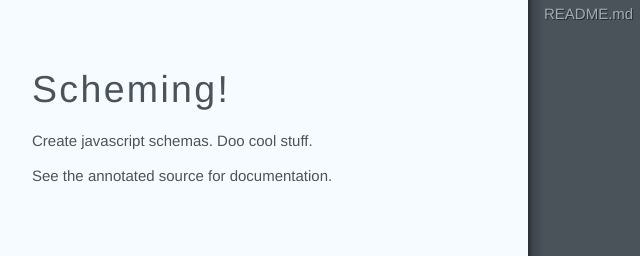
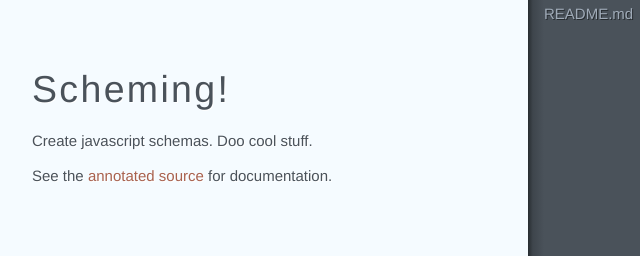
Before and after one commit to erin-noe-payne/scheming, a plain HTML site: page index.html in a window 1280 px wide. Shown: the top 256 px of the page, 0-640 px from the left. Drawn offline with Linux system fonts and the light colour scheme.

Commit message:
Generated documentation for c12ffeb37ac0776f4576ef52d971fb77fb1a196b

```diff
--- a/index.html
+++ b/index.html
@@ -1,3 +1,3 @@
 <!DOCTYPE html><html lang="en"><head><title>index</title></head><meta http-equiv="Content-Type" content="text/html; charset=utf-8"><meta name="viewport" content="width=device-width, initial-scale=1.0, minimum-scale=1.0, maximum-scale=1.0"><meta name="groc-relative-root" content=""><meta name="groc-document-path" content="index"><meta name="groc-project-path" content="README.md"><meta name="groc-github-url" content="https://github.com/autoric/scheming"><link rel="stylesheet" type="text/css" media="all" href="assets/style.css"><script type="text/javascript" src="assets/behavior.js"></script><body><div id="meta"><div class="file-path"><a href="https://github.com/autoric/scheming/blob/master/README.md">README.md</a></div></div><div id="document"><div class="segment"><div class="comments "><div class="wrapper"><h1 id="scheming">Scheming!</h1>
 <p>Create javascript schemas. Doo cool stuff.</p>
-<p>See the annotated source for documentation.</p></div></div></div></div></body></html>
+<p>See the <a href="http://autoric.github.io/scheming/src/Scheming.html">annotated source</a> for documentation.</p></div></div></div></div></body></html>
```
